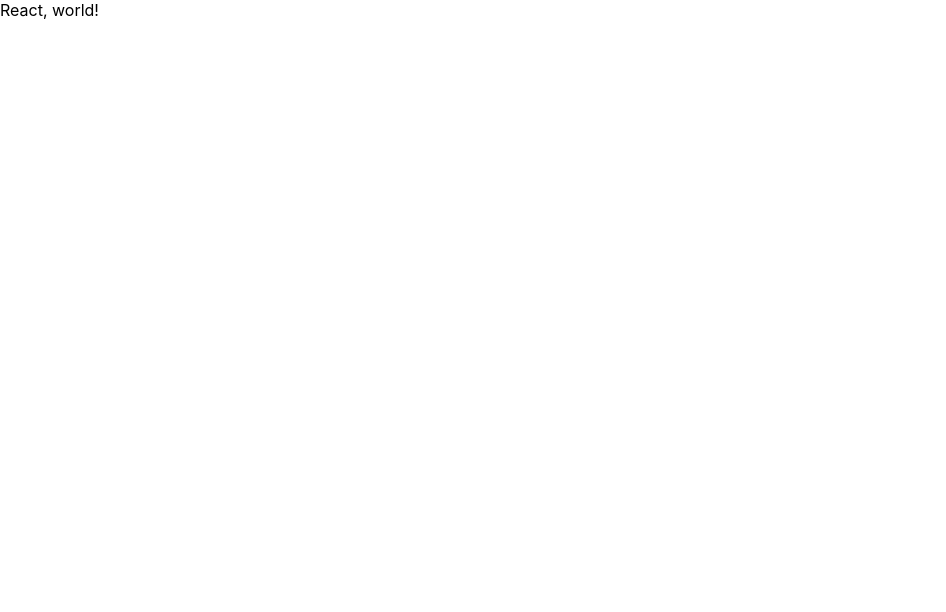
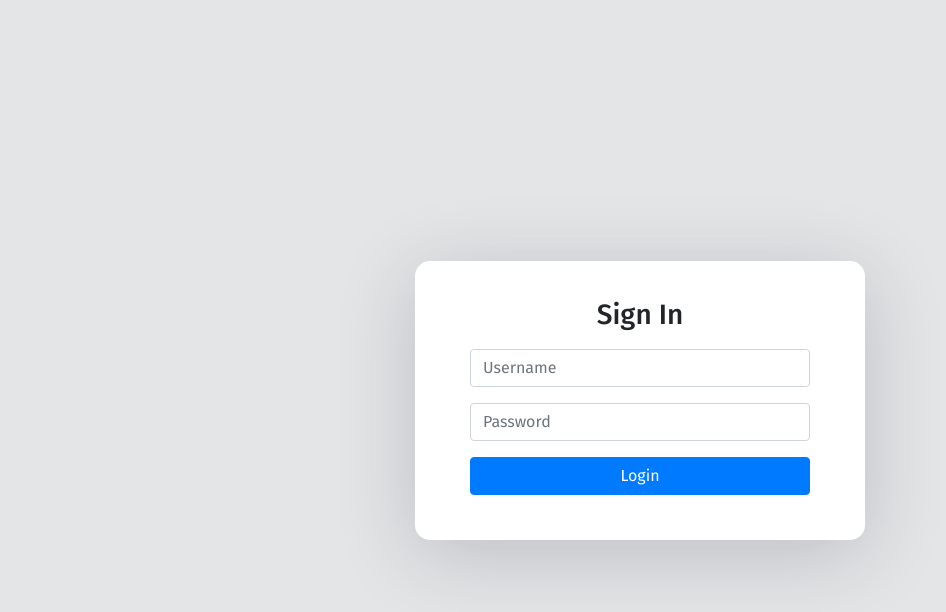
Before and after one commit to raphael-x-ev/react-to-do-list, a React (Create React App) app: page / in a window 1280 px wide. Shown: the top 612 px of the page, without its empty margins (0-946 px from the left). Built offline with nearby package versions, Linux system fonts and the light colour scheme.

Commit message:
Added Login UI

```diff
--- a/package.json
+++ b/package.json
@@ -38,8 +38,8 @@
   "description": "version 16",
   "main": "index.js",
   "devDependencies": {
-    "bootstrap": "^5.0.2",
-    "react-bootstrap": "^2.0.0-beta.4"
+    "bootstrap": "^4.3.1",
+    "react-router-dom": "^5.2.0"
   },
   "repository": {
     "type": "git",
--- a/src/App.jsx
+++ b/src/App.jsx
@@ -1,8 +1,11 @@
 import React from "react";
+import "../node_modules/bootstrap/dist/css/bootstrap.min.css";
+
+import Login from "./components/auth/login";
 
 class App extends React.Component {
   render() {
-    return "React, world!";
+    return <Login />;
   }
 }
 
--- /dev/null
+++ b/src/components/auth/login.css
@@ -0,0 +1,77 @@
+@import url("https://fonts.googleapis.com/css?family=Fira+Sans:400,500,600,700,800");
+
+* {
+  box-sizing: border-box;
+}
+body {
+  background: #e3e5e6 !important;
+  min-height: 100vh;
+  display: flex;
+  font-weight: 400;
+  font-family: "Fira Sans", sans-serif;
+}
+
+h1,
+h2,
+h3,
+h4,
+h5,
+h6,
+label,
+span {
+  font-weight: 500;
+  font-family: "Fira Sans", sans-serif;
+}
+
+body,
+html,
+.App,
+#root,
+.auth-wrapper {
+  width: 100%;
+  height: 100%;
+}
+
+.navbar-light {
+  background-color: #ffffff;
+  box-shadow: 0px 14px 80px rgba(34, 35, 58, 0.2);
+}
+
+.auth-wrapper {
+  display: flex;
+  justify-content: center;
+  flex-direction: column;
+  text-align: left;
+  margin: 0;
+  position: absolute;
+  top: 50%;
+  left: 50%;
+  -ms-transform: translate(-50%, -50%);
+  transform: translate(-50%, -50%);
+}
+
+.auth-inner {
+  width: 450px;
+  margin: auto;
+  background: #ffffff;
+  box-shadow: 0px 14px 80px rgba(34, 35, 58, 0.2);
+  padding: 40px 55px 45px 55px;
+  border-radius: 15px;
+  transition: all 0.3s;
+}
+
+.auth-wrapper .form-control:focus {
+  border-color: #167bff;
+  box-shadow: none;
+}
+
+.auth-wrapper h3 {
+  text-align: center;
+  margin: 0;
+  line-height: 1;
+  padding-bottom: 20px;
+}
+
+.custom-control-label {
+  font-weight: 400;
+}
--- /dev/null
+++ b/src/components/auth/login.jsx
@@ -0,0 +1,36 @@
+import React, { Component } from "react";
+import "./login.css";
+
+export default class Login extends Component {
+  render() {
+    return (
+      <div className="auth-wrapper">
+        <div className="auth-inner">
+          <form>
+            <h3>Sign In</h3>
+
+            <div className="form-group">
+              <input
+                type="username"
+                className="form-control"
+                placeholder="Username"
+              />
+            </div>
+
+            <div className="form-group">
+              <input
+                type="password"
+                className="form-control"
+                placeholder="Password"
+              />
+            </div>
+
+            <button type="submit" className="btn btn-primary btn-block">
+              Login
+            </button>
+          </form>
+        </div>
+      </div>
+    );
+  }
+}
--- a/src/index.css
+++ /dev/null
@@ -1,13 +0,0 @@
-body {
-  margin: 0;
-  font-family: -apple-system, BlinkMacSystemFont, 'Segoe UI', 'Roboto', 'Oxygen',
-    'Ubuntu', 'Cantarell', 'Fira Sans', 'Droid Sans', 'Helvetica Neue',
-    sans-serif;
-  -webkit-font-smoothing: antialiased;
-  -moz-osx-font-smoothing: grayscale;
-}
-
-code {
-  font-family: source-code-pro, Menlo, Monaco, Consolas, 'Courier New',
-    monospace;
-}
--- a/src/index.js
+++ b/src/index.js
@@ -1,7 +1,7 @@
 import React from "react";
 import ReactDOM from "react-dom";
-import "./index.css";
 import App from "./App";
+import "bootstrap/dist/css/bootstrap.min.css";
 
 ReactDOM.render(
   <div>
```
Also changed, not shown: src/App.css (deleted, +0 -38 lines), 2 other files (tests, documents, lock files or other folders).
